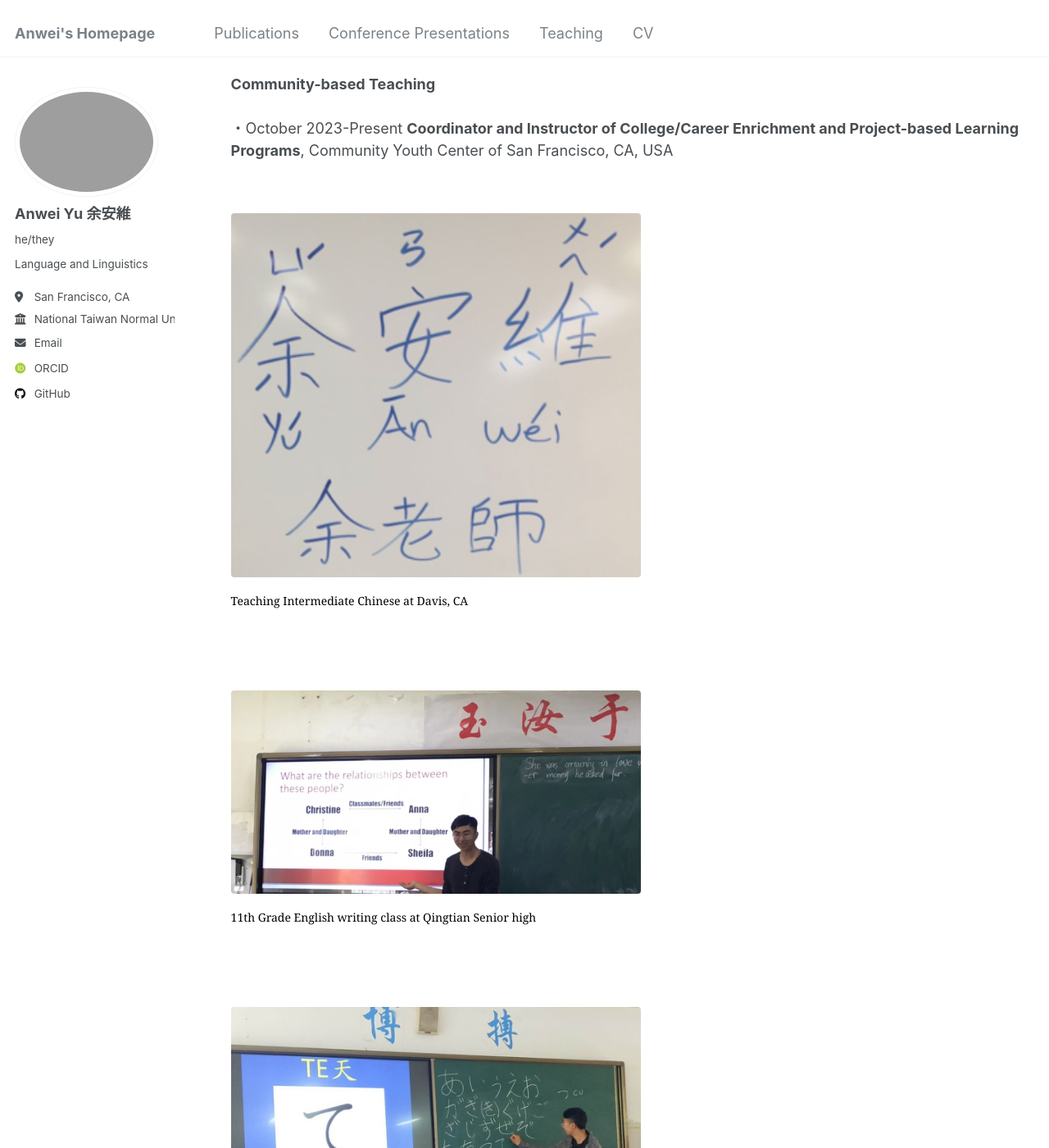
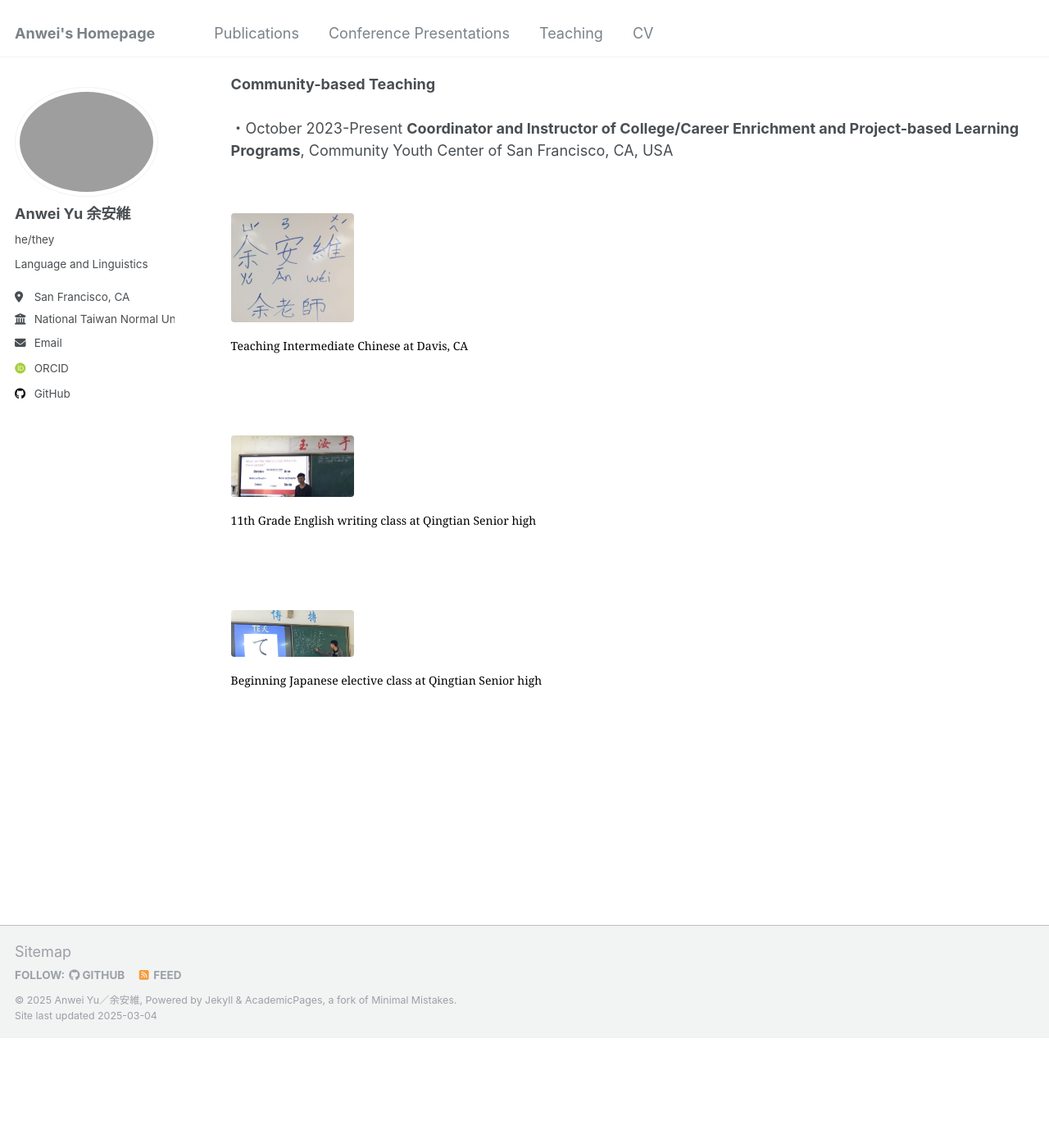
Before and after one commit to anweiyu/anweiyu.github.io, a Jekyll site: the page built from _pages/teaching.html, in a window 1280 px wide and 1400 px high, scrolled down 1706 px. Shown: the whole window at 82% size. Built offline with Jekyll 4.4.1, drawn with Linux system fonts in a browser that asks for light colours; some web fonts are replaced; after the commit the page ends 2972 px from its top, so only the background shows below that.

Commit message:
Update teaching.html

```diff
--- a/_pages/teaching.html
+++ b/_pages/teaching.html
@@ -41,7 +41,7 @@ author_profile: true
     }
 
     .responsive-img {
-        max-width: 150px;
+        max-width: 150px !important;
         height: auto;
         float: left;
         margin-right: 15px;
```
